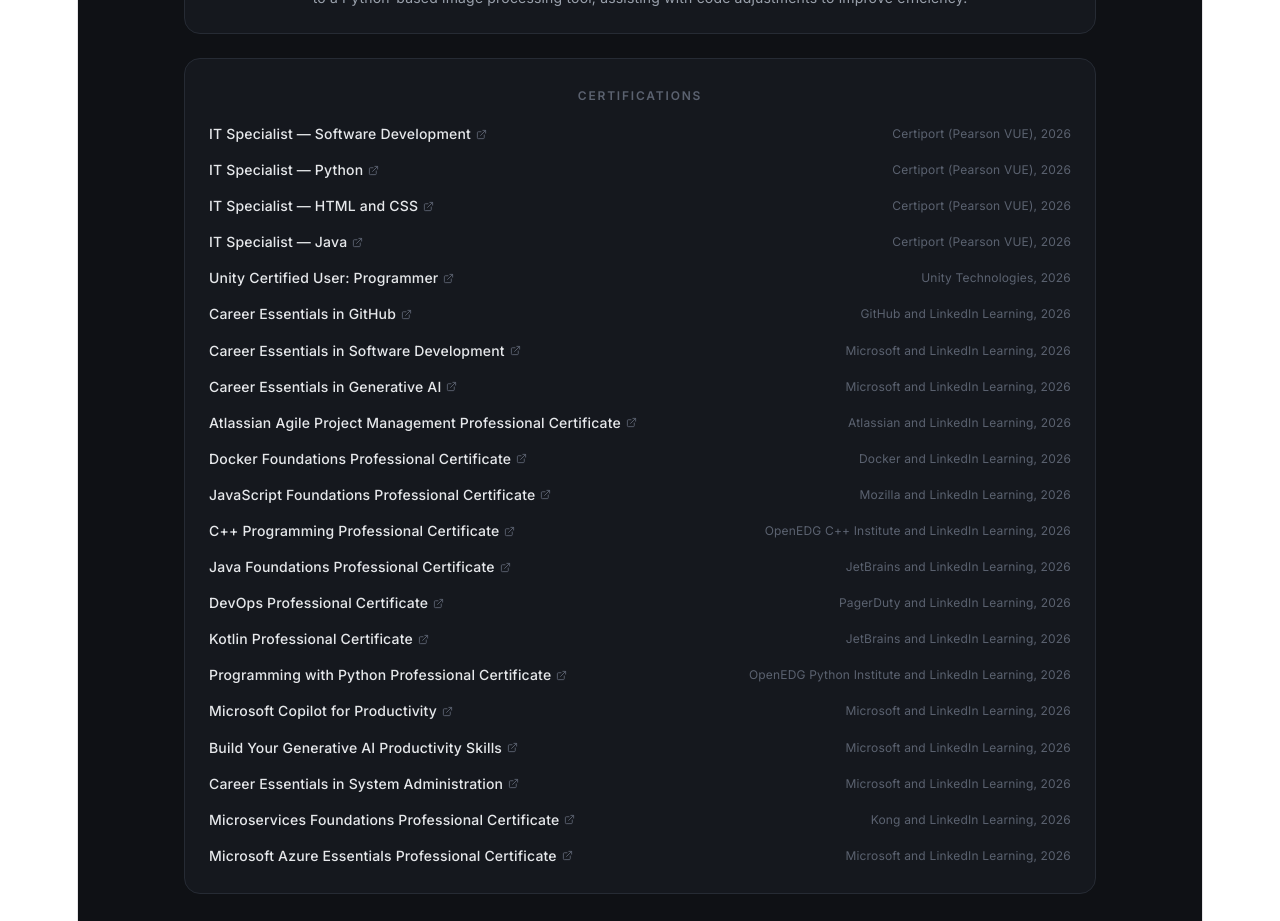
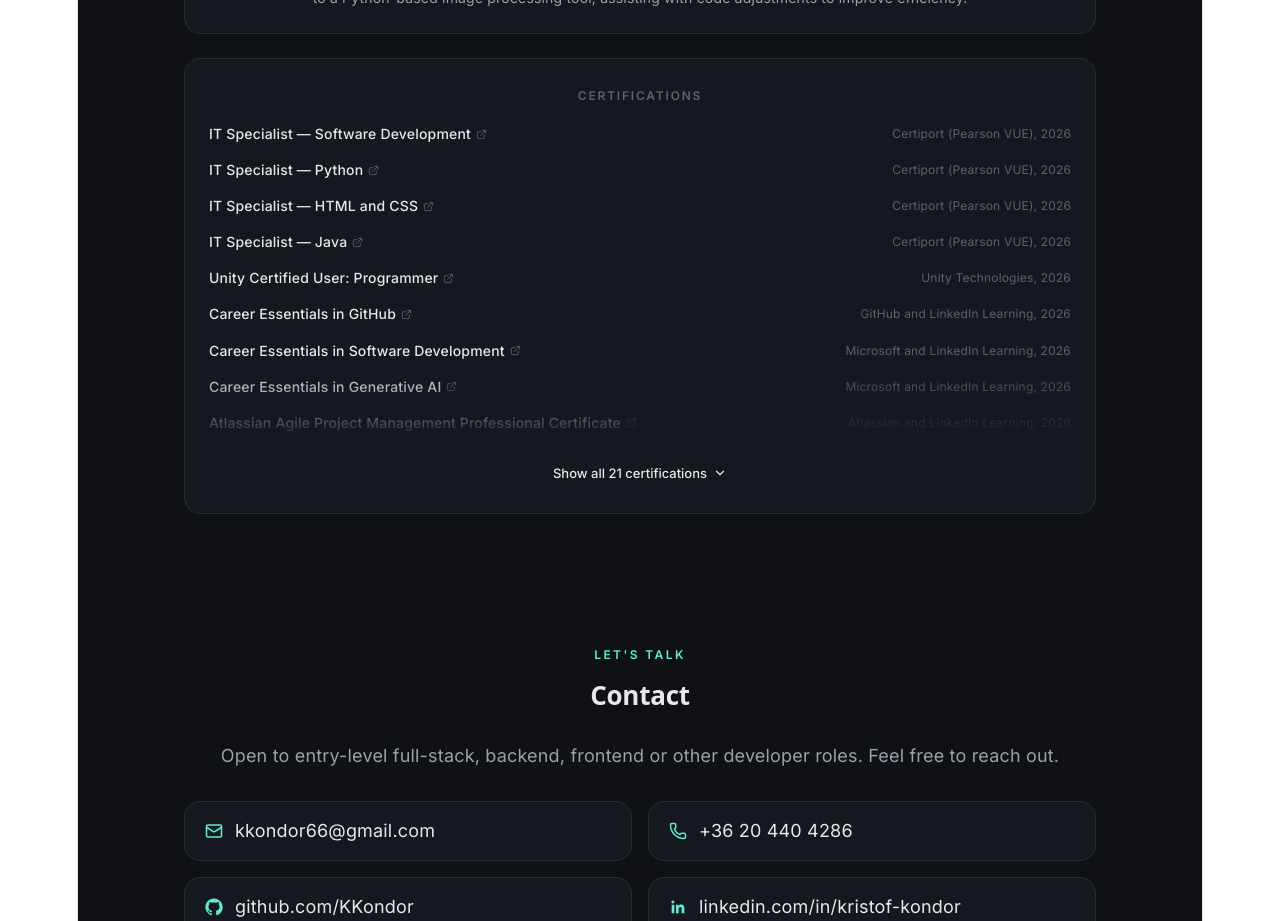
Before and after one commit to KKondor/portfolio, a React (Vite) app: page / in a window 1280 px wide. Shown: the part 5120-6041 px from the top of the page. Built offline with nearby package versions, Linux system fonts and the light colour scheme.

Commit message:
feat: added an expanding list for certifications

```diff
--- a/src/KristofPortfolio.jsx
+++ b/src/KristofPortfolio.jsx
@@ -1,5 +1,5 @@
 import React, { useState, useEffect } from "react";
-import { Mail, Phone, ExternalLink, ArrowUpRight, Menu, X, BookOpen } from "lucide-react";
+import { Mail, Phone, ExternalLink, ArrowUpRight, Menu, X, BookOpen, ChevronDown, ChevronUp } from "lucide-react";
 
 const c = {
   bg: "#0f1115",
@@ -173,6 +173,7 @@
 export default function Portfolio() {
   const [menuOpen, setMenuOpen] = useState(false);
   const [scrolled, setScrolled] = useState(false);
+  const [certsExpanded, setCertsExpanded] = useState(false);
 
   useEffect(() => {
     const onScroll = () => setScrolled(window.scrollY > 8);
@@ -289,11 +290,24 @@
         .kk-resume-row { display: flex; flex-wrap: wrap; justify-content: space-between; gap: 8px; margin-bottom: 4px; }
         .kk-resume-org { color: ${c.dim}; }
         .kk-resume-desc { font-size: 14px; margin-top: 8px; color: ${c.dim}; line-height: 1.6; }
+        .kk-cert-list-wrap { position: relative; }
+        .kk-cert-list-wrap.collapsed { max-height: 320px; overflow: hidden; }
+        .kk-cert-list-wrap.collapsed::after {
+          content: ""; position: absolute; left: 0; right: 0; bottom: 0; height: 72px;
+          background: linear-gradient(to bottom, transparent, ${c.panel});
+          pointer-events: none;
+        }
         .kk-cert-list { display: flex; flex-direction: column; gap: 10px; margin: 0; padding: 0; list-style: none; }
         .kk-cert-item { display: flex; flex-wrap: wrap; justify-content: space-between; gap: 8px; }
         .kk-cert-link { font-size: 14px; font-weight: 500; display: inline-flex; align-items: center; gap: 5px; color: ${c.text}; }
         .kk-cert-link:hover { text-decoration: underline; }
         .kk-cert-org { font-size: 12px; color: ${c.faint}; }
+        .kk-cert-toggle {
+          display: flex; align-items: center; gap: 6px; margin: 16px auto 0; font-size: 13px; font-weight: 500;
+          padding: 8px 18px; border-radius: 999px; border: 1px solid ${c.border}; color: ${c.text};
+          transition: transform .15s ease, border-color .15s ease;
+        }
+        .kk-cert-toggle:hover { transform: translateY(-2px); border-color: ${c.accent}88; }
 
         /* Publication */
         .kk-pub-card { padding: 28px; }
@@ -303,7 +317,7 @@
         .kk-pub-authors { font-size: 14px; margin: 0 0 4px; color: ${c.dim}; }
         .kk-pub-venue { font-size: 13px; margin: 0; color: ${c.faint}; font-style: italic; }
         .kk-pub-abstract-label { font-size: 12px; font-weight: 600; letter-spacing: 0.15em; text-transform: uppercase; margin: 20px 0 10px; color: ${c.faint}; }
-        .kk-pub-abstract { font-size: 14px; line-height: 1.7; color: ${c.dim}; margin: 0 0 20px; text-align: left;}
+        .kk-pub-abstract { font-size: 14px; line-height: 1.7; color: ${c.dim}; margin: 0 0 20px; text-align: left; }
         .kk-pub-keywords-label { font-size: 12px; font-weight: 600; letter-spacing: 0.15em; text-transform: uppercase; margin: 0 0 10px; color: ${c.faint}; }
 
         .kk-contact-lead { margin-bottom: 32px; color: ${c.dim}; }
@@ -517,6 +531,7 @@
 
           <div className="kk-card kk-resume-card">
             <div className="kk-resume-label">Certifications</div>
+            <div className={`kk-cert-list-wrap ${certsExpanded ? "" : "collapsed"}`}>
               <ul className="kk-cert-list">
                 {certifications.map((cert) => (
                   <li key={cert.name} className="kk-cert-item">
@@ -527,6 +542,14 @@
                   </li>
                 ))}
               </ul>
+            </div>
+            <button className="kk-cert-toggle" onClick={() => setCertsExpanded((e) => !e)}>
+              {certsExpanded ? (
+                <>Show less <ChevronUp size={14} /></>
+              ) : (
+                <>Show all {certifications.length} certifications <ChevronDown size={14} /></>
+              )}
+            </button>
           </div>
         </div>
       </Section>
```
Lines whose indentation alone changed are shown as unchanged.
